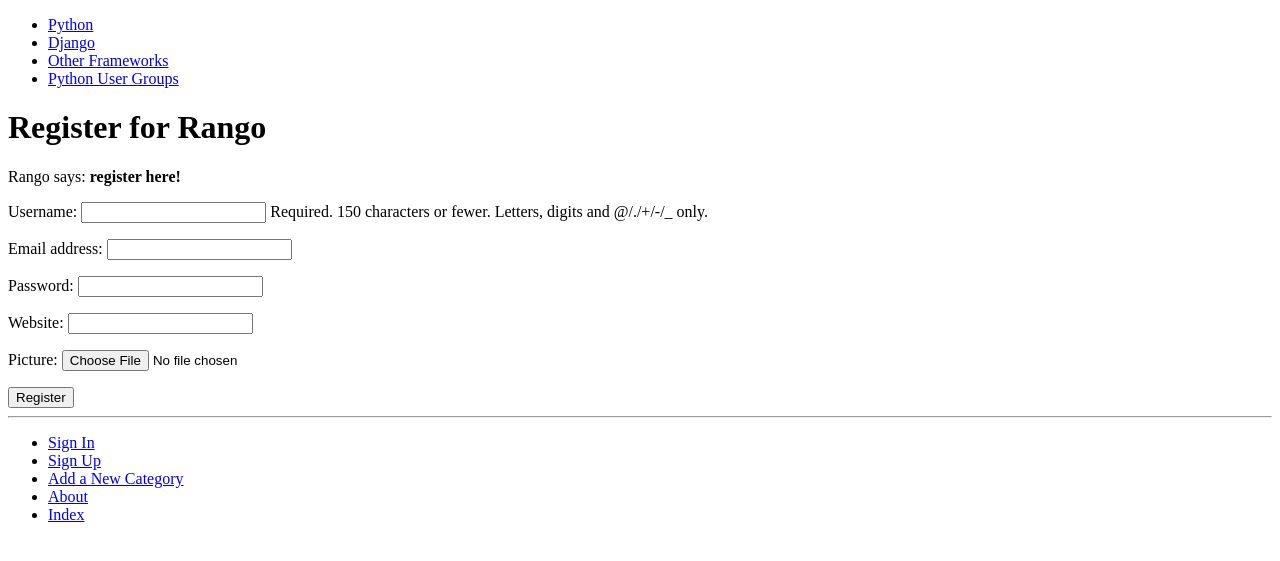
After one commit to conorek2012/tango_with_django_project, a Django app: page /rango/register/ in a window 1280 px wide. The commit adds this page. Shown: the top 561 px of the page. Run offline with Django 3.2, Linux system fonts and the light colour scheme; data comes from the database, SQL or seed files in the repository; both versions use the stored data as it was after the commit.

Commit message:
end of chapter 9

```diff
--- a/rango/admin.py
+++ b/rango/admin.py
@@ -1,5 +1,6 @@
 from django.contrib import admin
 from rango.models import Category, Page
+from rango.models import UserProfile
 
 class CategoryAdmin(admin.ModelAdmin):
     list_display = ['name', 'views', 'likes', 'slug']
@@ -8,8 +9,11 @@ class CategoryAdmin(admin.ModelAdmin):
 class PageAdmin(admin.ModelAdmin):
     list_display = ['title', 'category', 'url', 'views']
 
+
+
 admin.site.register(Category, CategoryAdmin)
 admin.site.register(Page, PageAdmin)
+admin.site.register(UserProfile)
 
 
 
--- a/rango/forms.py
+++ b/rango/forms.py
@@ -1,5 +1,6 @@
 from django import forms
-from rango.models import Page, Category
+from django.contrib.auth.models import User
+from rango.models import Category, Page, UserProfile
 
 class CategoryForm(forms.ModelForm):
     #name = forms.CharField(max_length=128,
@@ -33,3 +34,15 @@ class PageForm(forms.ModelForm):
         exclude = ('category',)
  # or specify the fields to include (i.e. not include the category field)
  #fields = ('title', 'url', 'views')
+
+class UserForm(forms.ModelForm):
+    password = forms.CharField(widget=forms.PasswordInput())
+
+    class Meta:
+        model = User
+        fields = ('username', 'email', 'password')
+
+class UserProfileForm(forms.ModelForm):
+    class Meta:
+        model = UserProfile
+        fields = ('website', 'picture')
--- a/rango/models.py
+++ b/rango/models.py
@@ -1,5 +1,6 @@
 from django.db import models
 from django.template.defaultfilters import slugify
+from django.contrib.auth.models import User
 
 class Category(models.Model):
     name = models.CharField(max_length=128, unique=True)
@@ -30,4 +31,15 @@ class Page(models.Model):
         return self.title
         # For Python 2, use __unicode__ too
 
+class UserProfile(models.Model):
+    # This line is required. Links UserProfile to a User model instance.
+    user = models.OneToOneField(User)
+    # The additional attributes we wish to include.
+    website = models.URLField(blank=True)
+    picture = models.ImageField(upload_to='profile_images', blank=True)
+    # Override the __unicode__() method to return out something meaningful!
+    # Remember if you use Python 2.7.x, define __unicode__ too!
+    def __str__(self):
+        return self.user.username
+
 # Create your models here.
--- a/rango/urls.py
+++ b/rango/urls.py
@@ -5,9 +5,15 @@ from rango import views
 
 urlpatterns = [
     url(r'^$', views.index, name='index'),
-    url(r'about/$', views.about, name='about'),
+    url(r'^about/$', views.about, name='about'),
     url(r'^add_category/$', views.add_category, name='add_category'),
     url(r'^category/(?P<category_name_slug>[\w\-]+)/add_page/$', views.add_page, name='add_page'),
     url(r'^category/(?P<category_name_slug>[\w\-]+)/$',
         views.show_category, name='show_category'),
+
+    url(r'^register/$', views.register_view, name='register'),
+    url(r'^login/$', views.user_login, name='login'),
+    url(r'^restricted/', views.restricted, name='restricted'),
+    url(r'^logout/$', views.user_logout, name='logout'),
+
 ]
--- a/rango/views.py
+++ b/rango/views.py
@@ -4,6 +4,12 @@ from rango.models import Category
 from rango.models import Page
 from rango.forms import CategoryForm
 from rango.forms import PageForm
+from rango.forms import UserForm, UserProfileForm
+from django.contrib.auth import authenticate, login
+from django.http import HttpResponseRedirect, HttpResponse
+from django.core.urlresolvers import reverse
+from django.contrib.auth.decorators import login_required
+from django.contrib.auth import logout
 
 def index(request):
 
@@ -80,6 +86,113 @@ def add_page(request, category_name_slug):
     context_dict = {'form':form, 'category': category}
     return render(request, 'rango/add_page.html', context_dict)
 
+def register_view(request):
+    # A boolean value for telling the template
+    # whether the registration was successful.
+    # Set to False initially. Code changes value to
+    # True when registration succeeds.
+    registered = False
+    # If it's a HTTP POST, we're interested in processing form data.
+    if request.method == 'POST':
+        # Attempt to grab information from the raw form information.
+        # Note that we make use of both UserForm and UserProfileForm.
+        user_form = UserForm(data=request.POST)
+        profile_form = UserProfileForm(data=request.POST)
+    # If the two forms are valid...
+        if user_form.is_valid() and profile_form.is_valid():
+        # Save the user's form data to the database.
+            user = user_form.save()
+        # Now we hash the password with the set_password method.
+        # Once hashed, we can update the user object.
+            user.set_password(user.password)
+            user.save()
+            # Now sort out the UserProfile instance.
+            # Since we need to set the user attribute ourselves,
+            # we set commit=False. This delays saving the model
+            # until we're ready to avoid integrity problems.
 
 
-# Create your views here.
+            profile = profile_form.save(commit=False)
+            profile.user = user
+            profile.save()
+            registered = True
+            # Did the user provide a profile picture?
+            # If so, we need to get it from the input form and
+            #put it in the UserProfile model.
+            if 'picture' in request.FILES:
+                profile.picture = request.FILES['picture']
+                # Now we save the UserProfile model instance.
+                profile.save()
+            # Update our variable to indicate that the template
+            # registration was successful.
+                registered = True
+            else:
+            # Invalid form or forms - mistakes or something else?
+            # Print problems to the terminal.
+                print(user_form.errors, profile_form.errors)
+    else:
+        # Not a HTTP POST, so we render our form using two ModelForm instances.
+        # These forms will be blank, ready for user input.
+
+        user_form = UserForm()
+        profile_form = UserProfileForm()
+        # Render the template depending on the context.
+
+    return render(request,
+                'rango/register.html',
+                {'user_form': user_form,
+                'profile_form': profile_form,
+                'registered': registered})
+
+
+def user_login(request):
+    # If the request is a HTTP POST, try to pull out the relevant information.
+    if request.method == 'POST':
+        # Gather the username and password provided by the user.
+        # This information is obtained from the login form.
+        # We use request.POST.get('<variable>') as opposed
+        # to request.POST['<variable>'], because the
+        # request.POST.get('<variable>') returns None if the
+        # value does not exist, while request.POST['<variable>']
+        # will raise a KeyError exception.
+        username = request.POST.get('username')
+        password = request.POST.get('password')
+        # Use Django's machinery to attempt to see if the username/password
+        # combination is valid - a User object is returned if it is.
+        user = authenticate(username=username, password=password)
+        # If we have a User object, the details are correct.
+        # If None (Python's way of representing the absence of a value), no user
+        # with matching credentials was found.
+        if user:
+            # Is the account active? It could have been disabled.
+            if user.is_active:
+            # If the account is valid and active, we can log the user in.
+            # We'll send the user back to the homepage.
+                login(request, user)
+                return HttpResponseRedirect(reverse('index'))
+            else:
+                # An inactive account was used - no logging in!
+                return HttpResponse("Your Rango account is disabled.")
+        else:
+            # Bad login details were provided. So we can't log the user in.
+            print("Invalid login details: {0}, {1}".format(username, password))
+            return HttpResponse("Invalid login details supplied.")
+            # The request is not a HTTP POST, so display the login form.
+            # This scenario would most likely be a HTTP GET.
+    else:
+        # No context variables to pass to the template system, hence the
+        # blank dictionary object...
+        return render(request, 'rango/login.html', {})
+
+@login_required
+def restricted(request):
+    return HttpResponse("Since you're logged in, you can see this text!")
+
+# Use the login_required() decorator to ensure only those logged in can
+# access the view.
+@login_required
+def user_logout(request):
+    # Since we know the user is logged in, we can now just log them out.
+    logout(request)
+    # Take the user back to the homepage.
+    return HttpResponseRedirect(reverse('index'))
--- a/tango_with_django_project/settings.py
+++ b/tango_with_django_project/settings.py
@@ -127,3 +127,4 @@ STATIC_URL = '/static/'
 MEDIA_ROOT = MEDIA_DIR
 MEDIA_URL = '/media/'
 STATICFILES_DIRS = [STATIC_DIR, ]
+LOGIN_URL = '/rango/login/'
--- a/templates/rango/base.html
+++ b/templates/rango/base.html
@@ -25,6 +25,13 @@
 		<hr />
 		<div>
 			<ul>
+			{% if user.is_authenticated %}
+				<li><a href="{% url 'rango:restricted' %}">Restricted Page</a></li>
+				<li><a href="{% url 'rango:logout' %}">Logout</a></li>
+			{% else %}
+				<li><a href="{% url 'rango:login' %}">Sign In</a></li>
+				<li><a href="{% url 'rango:register' %}">Sign Up</a></li>
+			{% endif %}
 				<li><a href="{% url 'rango:add_category' %}">Add a New Category</a></li>
 				<li><a href="{% url 'rango:about' %}">About</a></li>
 				<li><a href="{% url 'rango:index' %}">Index</a></li>
--- /dev/null
+++ b/templates/rango/register.html
@@ -0,0 +1,28 @@
+{% extends 'rango/base.html' %}
+{% load staticfiles %}
+
+{% block title_block %}
+    Register
+{% endblock %}
+
+{% block body_block %}
+    <h1>Register for Rango</h1>
+    {% if registered %}
+        Rango says: <strong>thank you for registering!</strong>
+        <a href="{% url 'index' %}">Return to the homepage.</a><br />
+    {% else %}
+        Rango says: <strong>register here!</strong><br />
+        <form id="user_form" method="post" action="{% url 'rango:register' %}"
+              enctype="multipart/form-data">
+
+        {% csrf_token %}
+
+        <!-- Display each form -->
+        {{ user_form.as_p }}
+        {{ profile_form.as_p }}
+
+        <!-- Provide a button to click to submit the form. -->
+        <input type="submit" name="submit" value="Register" />
+      </form>
+      {% endif %}
+ {% endblock %}
```
Also changed, not shown: templates/rango/index.html (+7 -1 lines), templates/rango/login.html (added, +18 -0 lines), db.sqlite3, media/profile_images/chicago.jpg (added), rango/migrations/0004_auto_20190214_2329.py (added).
